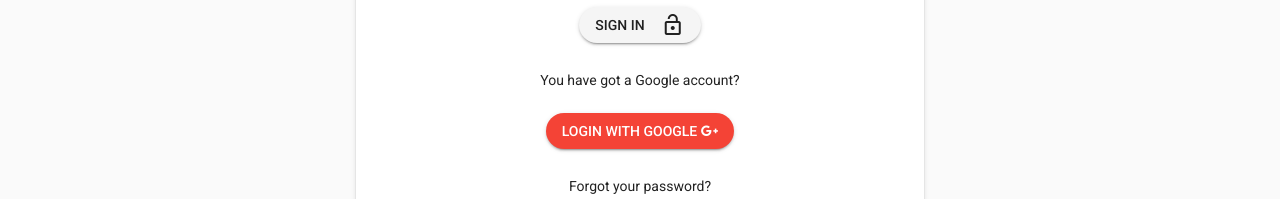
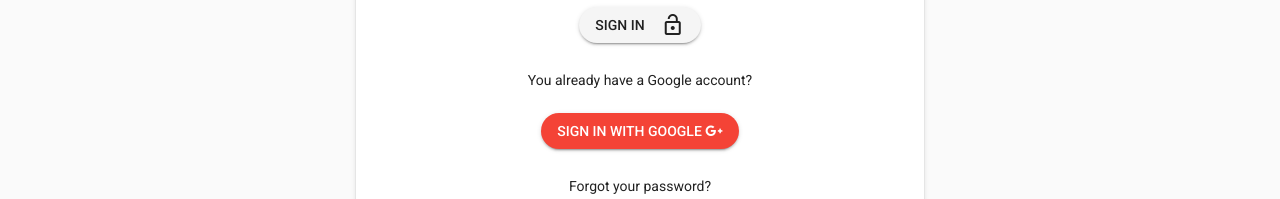
Before and after one commit to I-like-PhysiX/Meetup-organizer, a Vue app: page /signin in a window 1280 px wide. Shown: the part 263-462 px from the top of the page. Built offline with nearby package versions, Linux system fonts and the light colour scheme; no server answers; the database is empty.

Commit message:
Update Signin.vue

```diff
--- a/src/components/User/Signin.vue
+++ b/src/components/User/Signin.vue
@@ -45,10 +45,10 @@
                     </v-btn>
                     <br>
                     <br>
-                    <p class="text-xs-center">You have got a Google account?</p>
+                    <p class="text-xs-center">You already have a Google account?</p>
                     </div>
                     <div class="text-xs-center">
-                      <v-btn round color="red" dark :disabled="loading" :loading="loading" @click.prevent="onSigninGoogle">Login with Google&nbsp;
+                      <v-btn round color="red" dark :disabled="loading" :loading="loading" @click.prevent="onSigninGoogle">Sign in with Google&nbsp;
                         <i class="fab fa-google-plus-g"></i>
                         <span slot="loader" class="custom-loader">
                         <v-icon light>cached</v-icon>
@@ -58,7 +58,7 @@
                     <br>
                     <div class="text-xs-center">
                       <p>Forgot your password?</p>
-                      <v-btn round color="primary" dark :disabled="loading" :loading="loading" @click.prevent="onResetPassword">Reset Password By Email
+                      <v-btn round color="primary" dark :disabled="loading" :loading="loading" @click.prevent="onResetPassword">Reset password By Email
                         <v-icon right dark>email</v-icon>
                         <span slot="loader" class="custom-loader">
                         <v-icon light>cached</v-icon>
```
